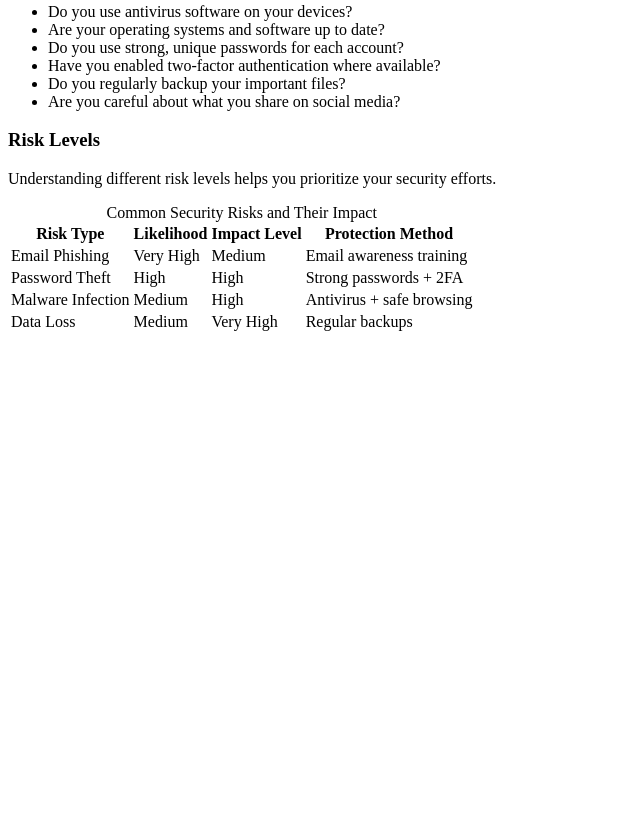
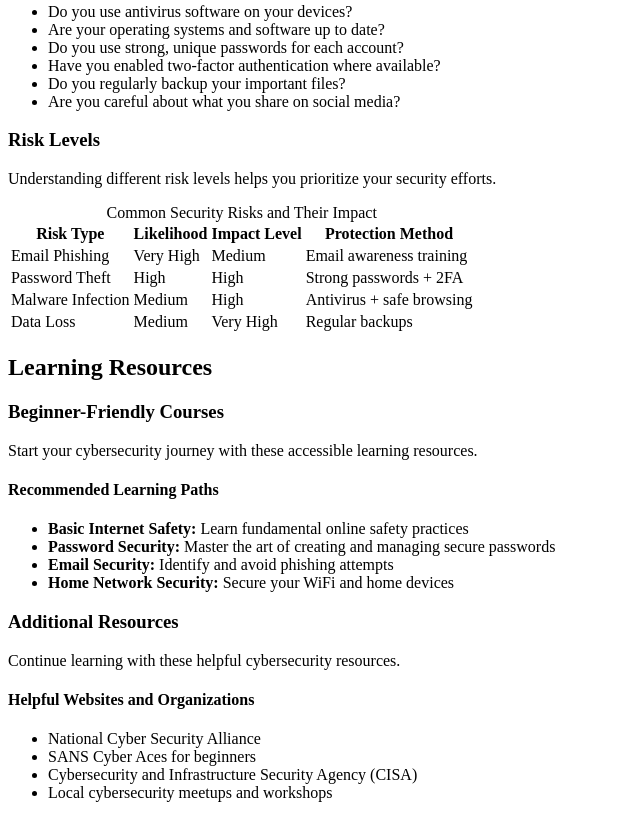
Before and after one commit to PLP-WebTechnologies/july-2025-introduction-to-html-5-secbyteX03, a plain HTML site: page index.html in a window 1280 px wide. Shown: the part 1475-2293 px from the top of the page, without its empty margins (0-640 px from the left). Before the commit the page ends 1817 px from the top, so only its background shows below. Drawn offline with Linux system fonts and the light colour scheme.

Commit message:
feat: Add training resources section with learning paths

```diff
--- a/index.html
+++ b/index.html
@@ -159,6 +159,36 @@
         </table>
     </article>
 </section>
+    <!-- Training Resources Section -->
+    <section id="training">
+        <h2>Learning Resources</h2>
+
+        <article>
+            <h3>Beginner-Friendly Courses</h3>
+            <p>Start your cybersecurity journey with these accessible learning resources.</p>
+
+            <h4>Recommended Learning Paths</h4>
+            <ul>
+                <li><strong>Basic Internet Safety:</strong> Learn fundamental online safety practices</li>
+                <li><strong>Password Security:</strong> Master the art of creating and managing secure passwords</li>
+                <li><strong>Email Security:</strong> Identify and avoid phishing attempts</li>
+                <li><strong>Home Network Security:</strong> Secure your WiFi and home devices</li>
+            </ul>
+        </article>
+
+        <article>
+            <h3>Additional Resources</h3>
+            <p>Continue learning with these helpful cybersecurity resources.</p>
+
+            <h4>Helpful Websites and Organizations</h4>
+            <ul>
+                <li>National Cyber Security Alliance</li>
+                <li>SANS Cyber Aces for beginners</li>
+                <li>Cybersecurity and Infrastructure Security Agency (CISA)</li>
+                <li>Local cybersecurity meetups and workshops</li>
+            </ul>
+        </article>
+    </section>
      </main>
 </body>
 </html>
```
